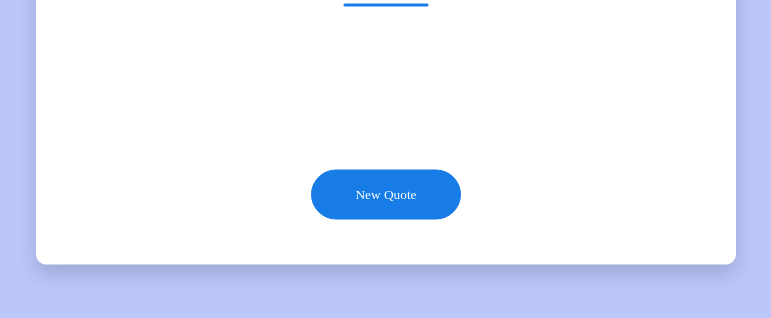
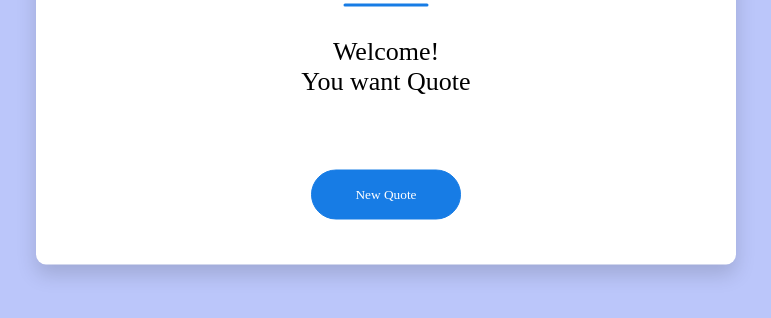
Before and after one commit to TamilselvanRaman/AI-Quote-Generator-, a plain HTML site: page index.html in a window 1280 px wide. Shown: the part 308-626 px from the top of the page, without its empty margins (254-1025 px from the left). Drawn offline with Linux system fonts and the light colour scheme; a web font is replaced by a local one.

Commit message:
Update index.html

```diff
--- a/index.html
+++ b/index.html
@@ -10,7 +10,7 @@
 
     <div class="quote-box">
         <h2>Quote of the Day</h2>
-        <blockquote id="quote"></blockquote>
+        <blockquote id="quote">Welcome! <br> You want Quote</blockquote>
         <span id="author"></span>
         <br>
         <div class="button">
```
